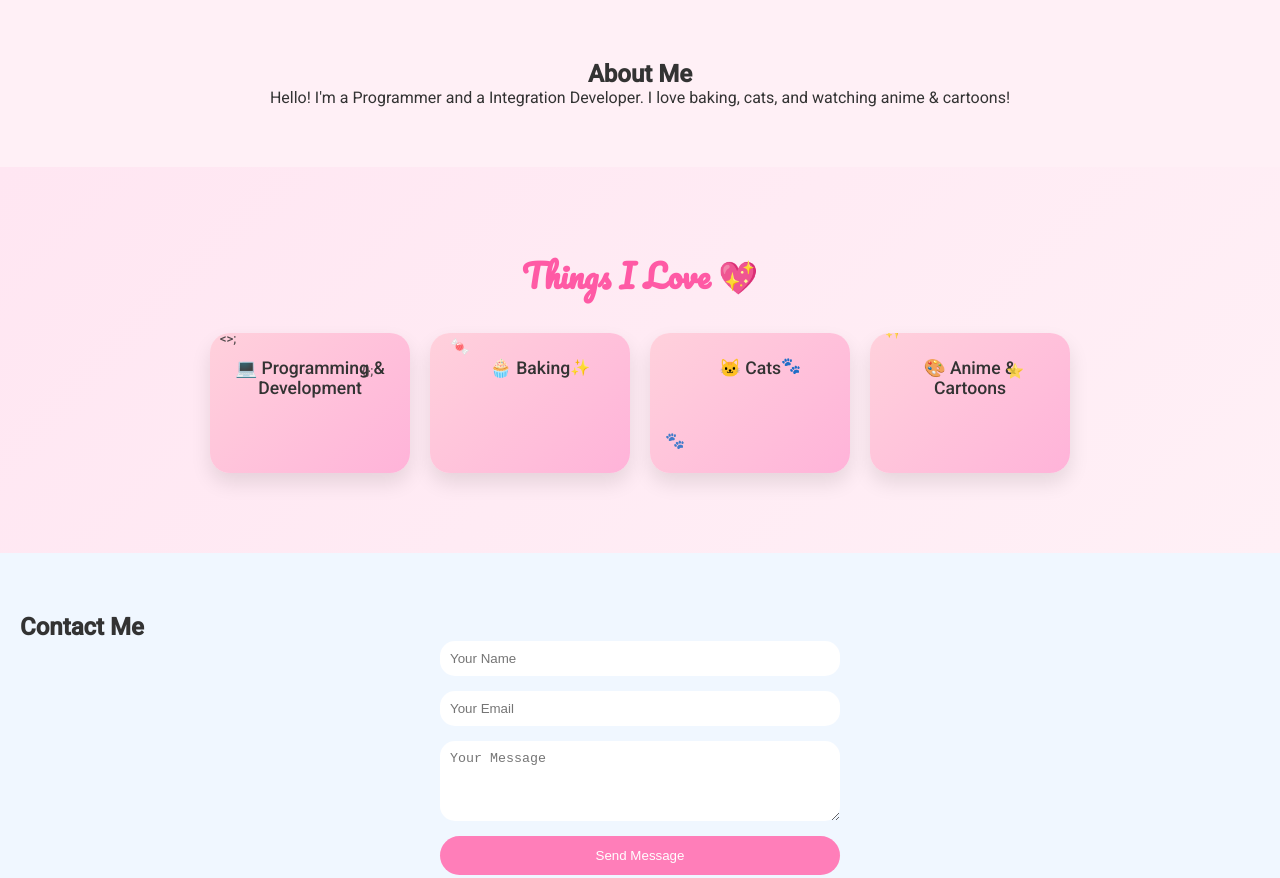
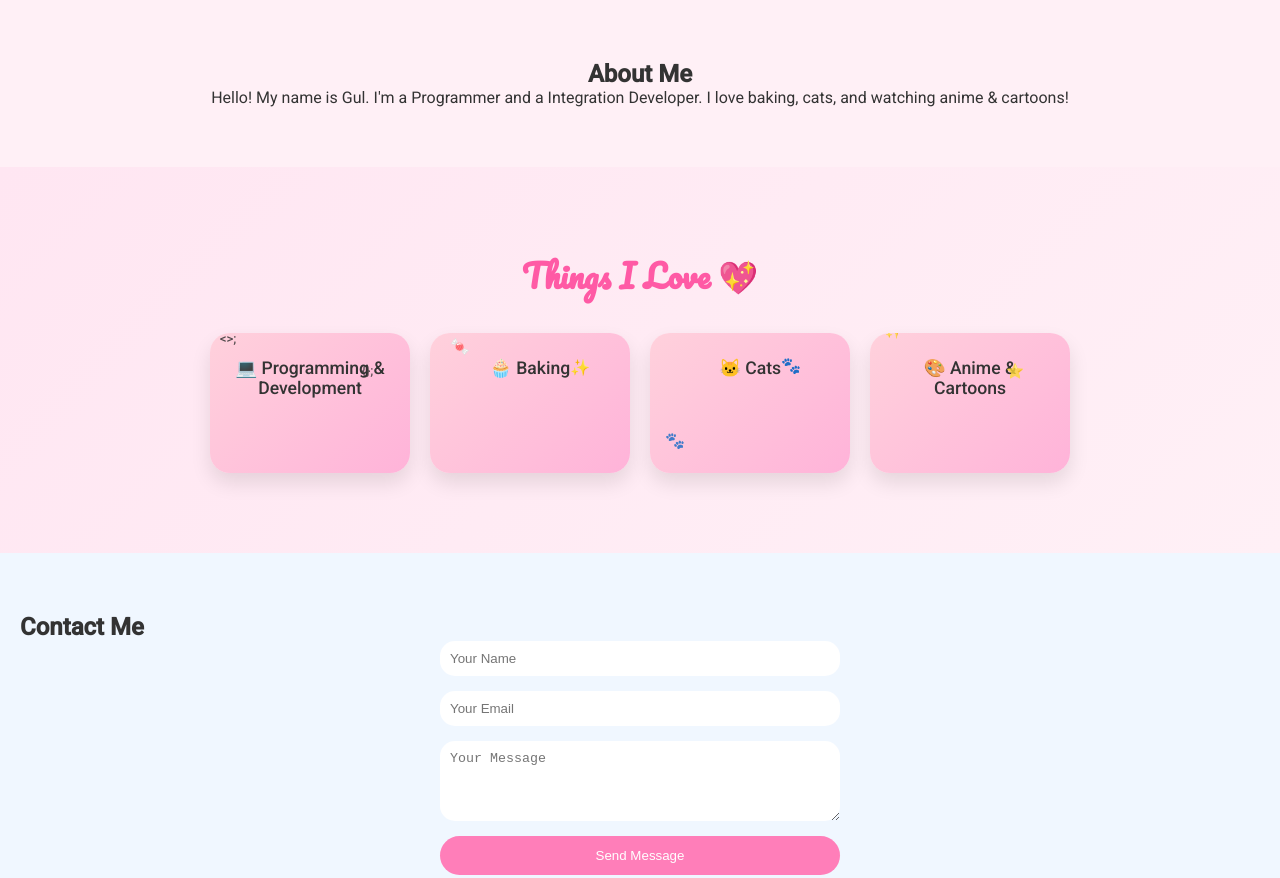
Before and after one commit to gulzehra12/allaboutgul.io, a plain HTML site: page index.html in a window 1280 px wide. Shown: the top 878 px of the page. Drawn offline with Linux system fonts and the light colour scheme.

Commit message:
Update index.html

```diff
--- a/index.html
+++ b/index.html
@@ -159,7 +159,7 @@
 <!-- About Section -->
 <section class="about">
   <h2>About Me</h2>
-  <p>Hello! I'm a Programmer and a Integration Developer. I love baking, cats, and watching anime & cartoons!</p>
+  <p>Hello! My name is Gul. I'm a Programmer and a Integration Developer. I love baking, cats, and watching anime & cartoons!</p>
 </section>
 
 <section class="likes">
```
